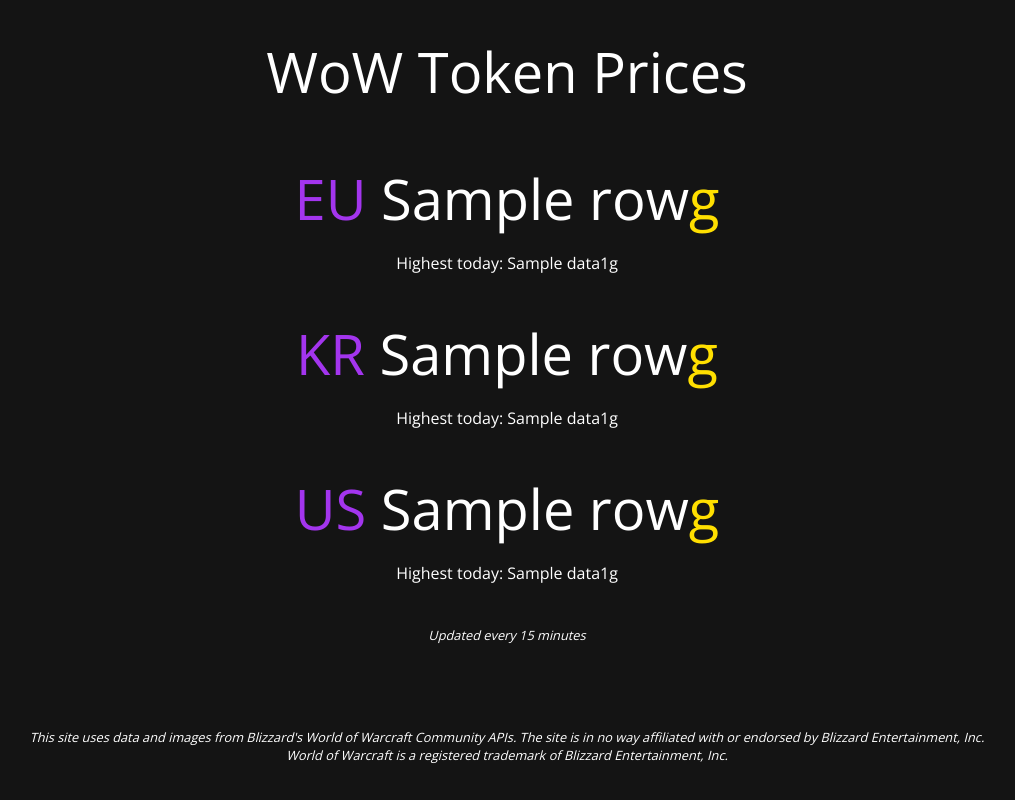
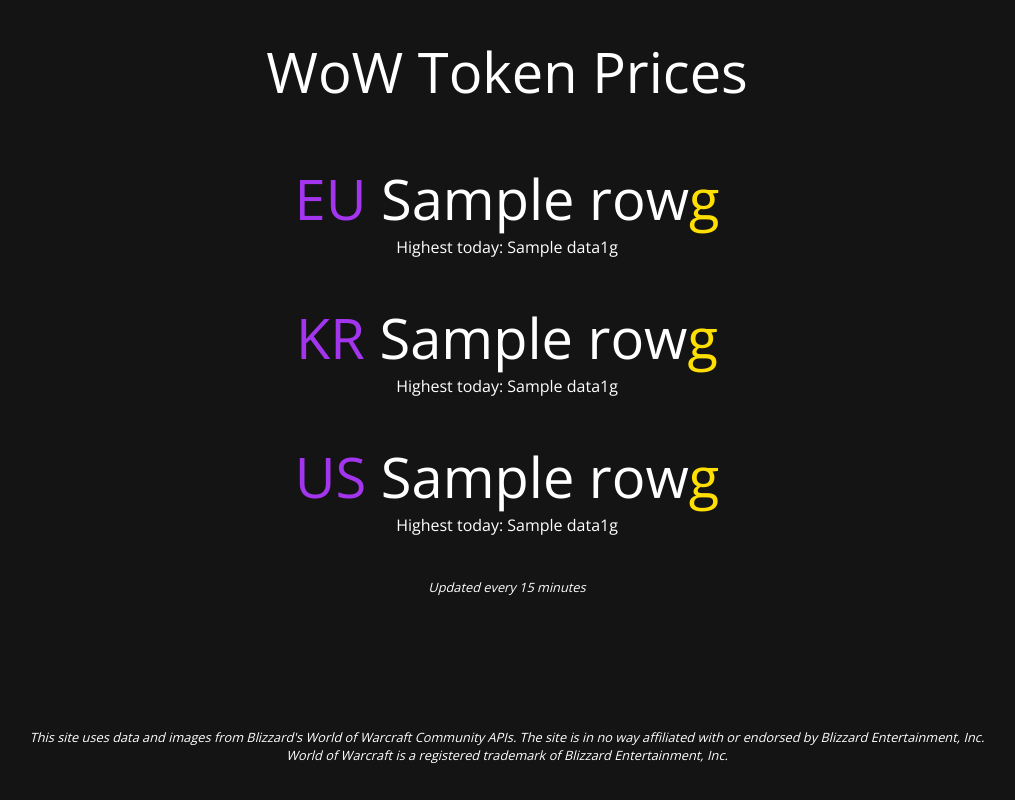
Before and after one commit to frreri/CharacterInfo, a Python web app: template webengine/templates/gold_token.html in a window 1280 px wide. Shown: the whole page, without its empty margins (133-1148 px from the left). Run offline with Jinja, Linux system fonts and the light colour scheme; the template is opened without the code that fills it: most values are stand-ins (such as "Sample title", 1, 10 or a date in 2020).

Commit message:
updated gold_token template

```diff
--- a/webengine/templates/gold_token.html
+++ b/webengine/templates/gold_token.html
@@ -7,15 +7,15 @@
     <div class="token-main-text">
         <span class="region-color">EU</span> {{ data[0][1] }}<span class="gold-color">g</span>
     </div>
-    <p>Highest today: {{data1[0][1]}}g</p>
+    <p style="margin-top: 0%">Highest today: {{data1[0][1]}}g</p>
     <div class="token-main-text">
         <span class="region-color">KR</span> {{ data[1][1] }}<span class="gold-color">g</span>
     </div>
-    <p>Highest today: {{data1[1][1]}}g</p>
+    <p style="margin-top: 0%">Highest today: {{data1[1][1]}}g</p>
     <div class="token-main-text">
         <span class="region-color">US</span> {{ data[2][1] }}<span class="gold-color">g</span>
     </div>
-    <p>Highest today: {{data1[2][1]}}g</p>
+    <p style="margin-top: 0%">Highest today: {{data1[2][1]}}g</p>
 </div>
 <div class="footnote" style="margin-top: 2%;">
     Updated every 15 minutes
```
